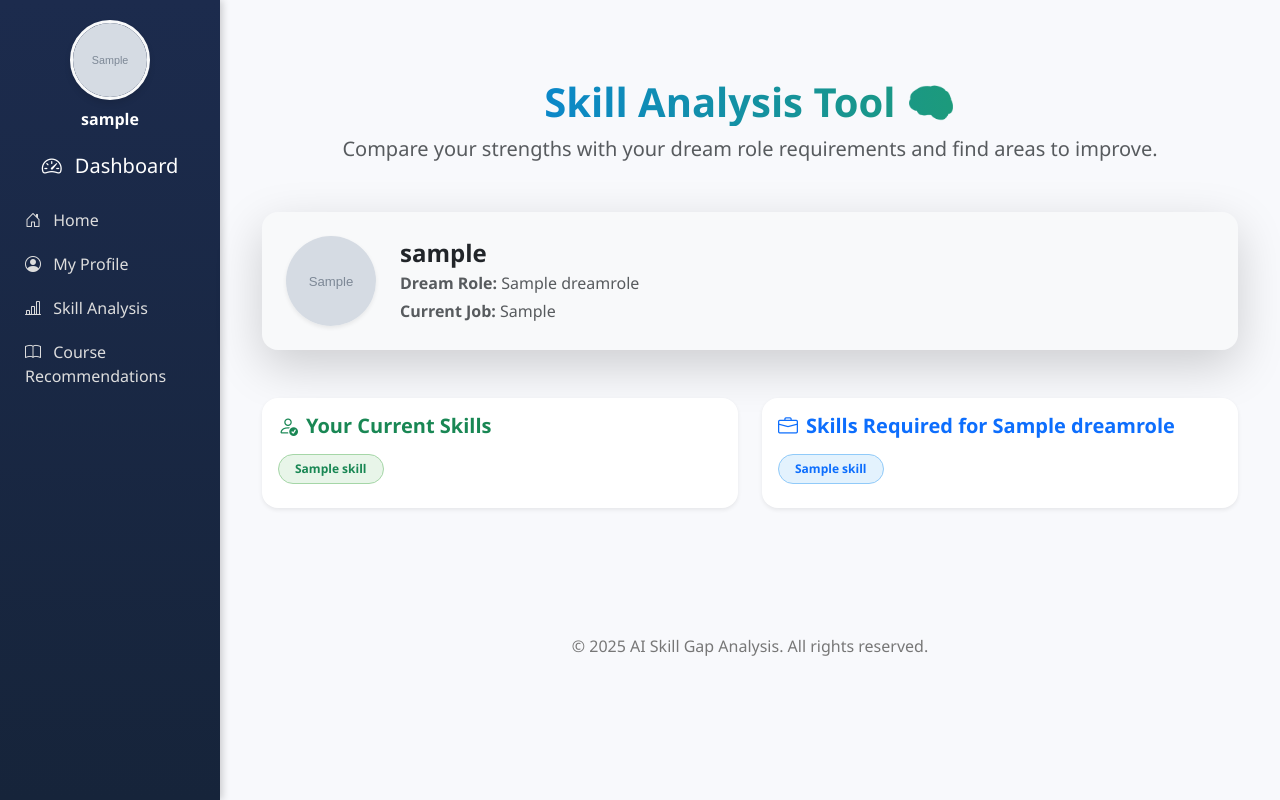
After one commit to harsh-kumbhar/AI_Skill_Gap_Analysis, a Django app: page /skill_analysis/ in a window 1280 px wide. The commit adds this page. Run offline with Django 5.2, Linux system fonts and the light colour scheme; a user stored in the database is signed in; tables that the repository leaves empty hold one stand-in row (values such as "Sample post"); grey boxes marked "Sample" are stand-in pictures; some libraries are stand-ins or nearby versions.

Commit message:
Step 2.2: Import Profile & Job Data into Skill Analysis Page ✅

```diff
--- a/ai_skill_gap/urls.py
+++ b/ai_skill_gap/urls.py
@@ -17,5 +17,5 @@ urlpatterns = [
     path('dashboard/', views.dashboard, name="dashboard"),
     path("my_profile/", views.my_profile, name="my_profile"),
 
-
+    path("skill_analysis/", views.skill_analysis, name="skill_analysis"),
 ]+ static(settings.MEDIA_URL, document_root=settings.MEDIA_ROOT)
--- a/core/templates/base.html
+++ b/core/templates/base.html
@@ -97,7 +97,7 @@
     <h2><i class="bi bi-speedometer2 me-2"></i> Dashboard</h2>
     <a href="{% url 'dashboard' %}"><i class="bi bi-house-door me-2"></i> Home</a>
     <a href="{% url 'my_profile' %}"><i class="bi bi-person-circle me-2"></i> My Profile</a>
-    <a href="#"><i class="bi bi-bar-chart-line me-2"></i> Skill Analysis</a>
+    <a href="{% url 'skill_analysis' %}"><i class="bi bi-bar-chart-line me-2"></i> Skill Analysis</a>
     <a href="#"><i class="bi bi-book me-2"></i> Course Recommendations</a>
   </div>
 
--- a/core/templates/dashboard.html
+++ b/core/templates/dashboard.html
@@ -75,7 +75,7 @@
         </a>
       </div>
       <div class="col-md-4 mb-3">
-        <a href="#" class="btn btn-outline-warning w-100">
+        <a href="{% url 'skill_analysis' %}" class="btn btn-outline-warning w-100">
           <i class="bi bi-graph-up me-2"></i> Skill Analysis
         </a>
       </div>
--- /dev/null
+++ b/core/templates/skill_analysis.html
@@ -0,0 +1,99 @@
+{% extends "base.html" %}
+{% block title %}Skill Analysis{% endblock %}
+
+{% block content %}
+<div class="container py-5">
+
+  <!-- Header -->
+  <div class="text-center mb-5">
+    <h2 class="fw-bold display-6 text-gradient">Skill Analysis Tool 🧠</h2>
+    <p class="text-muted fs-5">Compare your strengths with your dream role requirements and find areas to improve.</p>
+  </div>
+
+  <!-- Profile Card -->
+  <div class="card border-0 shadow-lg mb-5 rounded-4 p-4 bg-light">
+    <div class="d-flex flex-wrap align-items-center text-center text-md-start">
+      {% if profile.profile_pic %}
+        <img src="{{ profile.profile_pic.url }}" alt="Profile Picture"
+             class="rounded-circle mb-3 mb-md-0 me-md-4 shadow-sm"
+             style="width: 90px; height: 90px; object-fit: cover;">
+      {% else %}
+        <div class="rounded-circle bg-secondary text-white d-flex align-items-center justify-content-center me-md-4 mb-3 mb-md-0 shadow-sm"
+             style="width: 90px; height: 90px;">
+          <i class="bi bi-person fs-2"></i>
+        </div>
+      {% endif %}
+      <div>
+        <h4 class="fw-semibold mb-1">{{ profile.user.username }}</h4>
+        <p class="text-muted mb-1"><strong>Dream Role:</strong> {{ profile.dream_role.name|default:"Not selected" }}</p>
+        <p class="text-muted mb-0"><strong>Current Job:</strong> {{ profile.current_job|default:"Not updated" }}</p>
+      </div>
+    </div>
+  </div>
+
+  <!-- Skill Comparison Cards -->
+  <div class="row g-4">
+    <!-- Current Skills -->
+    <div class="col-md-6">
+      <div class="card border-0 shadow-sm rounded-4 h-100 hover-card">
+        <div class="card-body">
+          <h5 class="fw-bold text-success mb-3"><i class="bi bi-person-check me-2"></i>Your Current Skills</h5>
+          {% if user_skills %}
+            <div class="d-flex flex-wrap">
+              {% for skill in user_skills %}
+                <span class="badge bg-success-subtle text-success border border-success-subtle me-2 mb-2 px-3 py-2 rounded-pill">
+                  {{ skill.name }}
+                </span>
+              {% endfor %}
+            </div>
+          {% else %}
+            <p class="text-muted">No skills added yet.</p>
+          {% endif %}
+        </div>
+      </div>
+    </div>
+
+    <!-- Dream Role Skills -->
+    <div class="col-md-6">
+      <div class="card border-0 shadow-sm rounded-4 h-100 hover-card">
+        <div class="card-body">
+          <h5 class="fw-bold text-primary mb-3"><i class="bi bi-briefcase me-2"></i>Skills Required for {{ profile.dream_role.name|default:"Dream Job" }}</h5>
+          {% if dream_role_skills %}
+            <div class="d-flex flex-wrap">
+              {% for skill in dream_role_skills %}
+                <span class="badge bg-primary-subtle text-primary border border-primary-subtle me-2 mb-2 px-3 py-2 rounded-pill">
+                  {{ skill.name }}
+                </span>
+              {% endfor %}
+            </div>
+          {% else %}
+            <p class="text-muted">No skills mapped to this dream role yet.</p>
+          {% endif %}
+        </div>
+      </div>
+    </div>
+  </div>
+
+  <!-- Comparison Placeholder -->
+  <div id="comparison-results" class="mt-5">
+    <!-- Dynamic skill gap results will appear here -->
+  </div>
+</div>
+
+<style>
+  .text-gradient {
+    background: linear-gradient(90deg, #007bff, #28a745);
+    -webkit-background-clip: text;
+    -webkit-text-fill-color: transparent;
+  }
+  .hover-card:hover {
+    transform: translateY(-4px);
+    transition: all 0.2s ease;
+    box-shadow: 0 0.75rem 1.25rem rgba(0,0,0,0.1);
+  }
+  .bg-success-subtle { background-color: #e8f5e9 !important; }
+  .bg-primary-subtle { background-color: #e3f2fd !important; }
+  .border-success-subtle { border-color: #a5d6a7 !important; }
+  .border-primary-subtle { border-color: #90caf9 !important; }
+</style>
+{% endblock %}
--- a/core/views.py
+++ b/core/views.py
@@ -116,3 +116,23 @@ def my_profile(request):
         "all_skills": Skill.objects.all(),
         "all_dream_roles": DreamRole.objects.all()  # 👈 send dream jobs
     })
+
+
+@login_required(login_url='login')
+def skill_analysis(request):
+    profile = request.user.profile
+    dream_role = profile.dream_role
+
+    # Fetch current user skills
+    user_skills = profile.skills.all()
+
+    # Fetch dream role required skills
+    dream_role_skills = dream_role.skills.all() if dream_role else []
+
+    context = {
+        "profile": profile,
+        "user_skills": user_skills,
+        "dream_role": dream_role,
+        "dream_role_skills": dream_role_skills,
+    }
+    return render(request, "skill_analysis.html", context)
```
